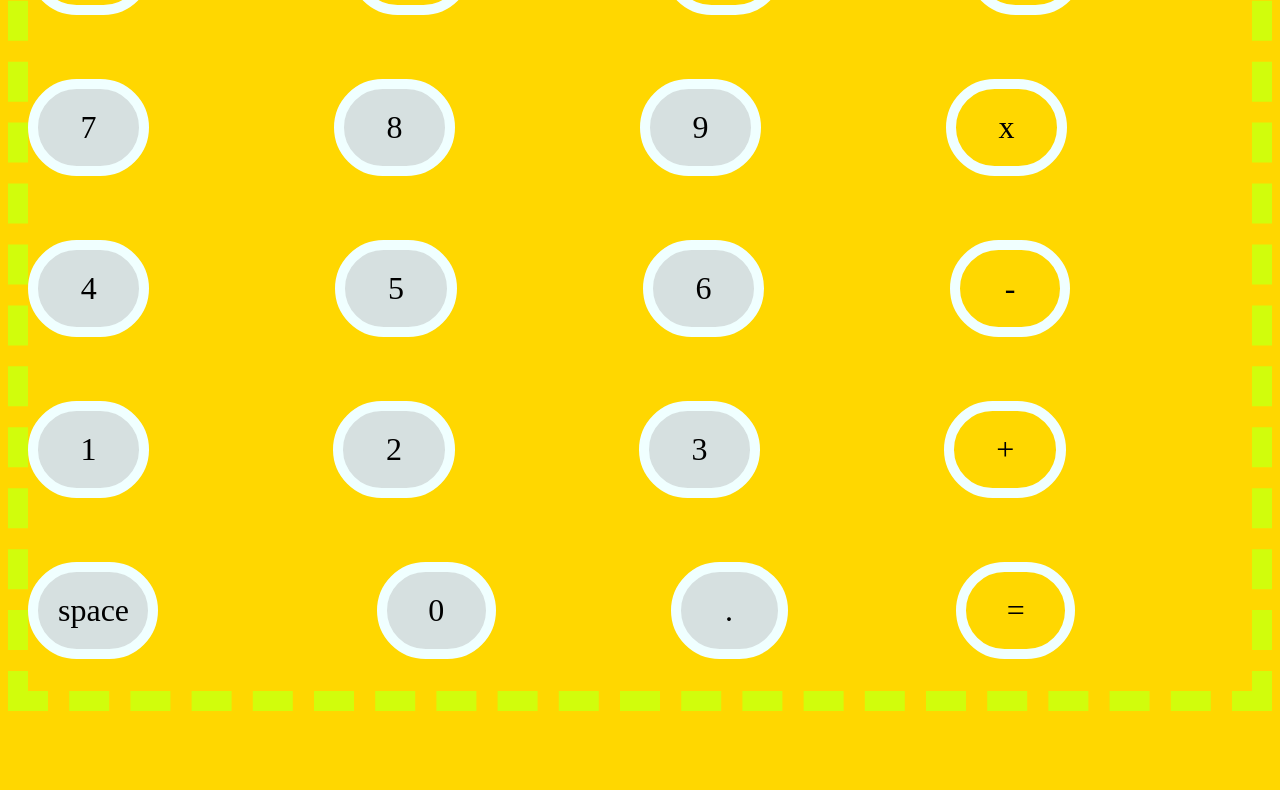
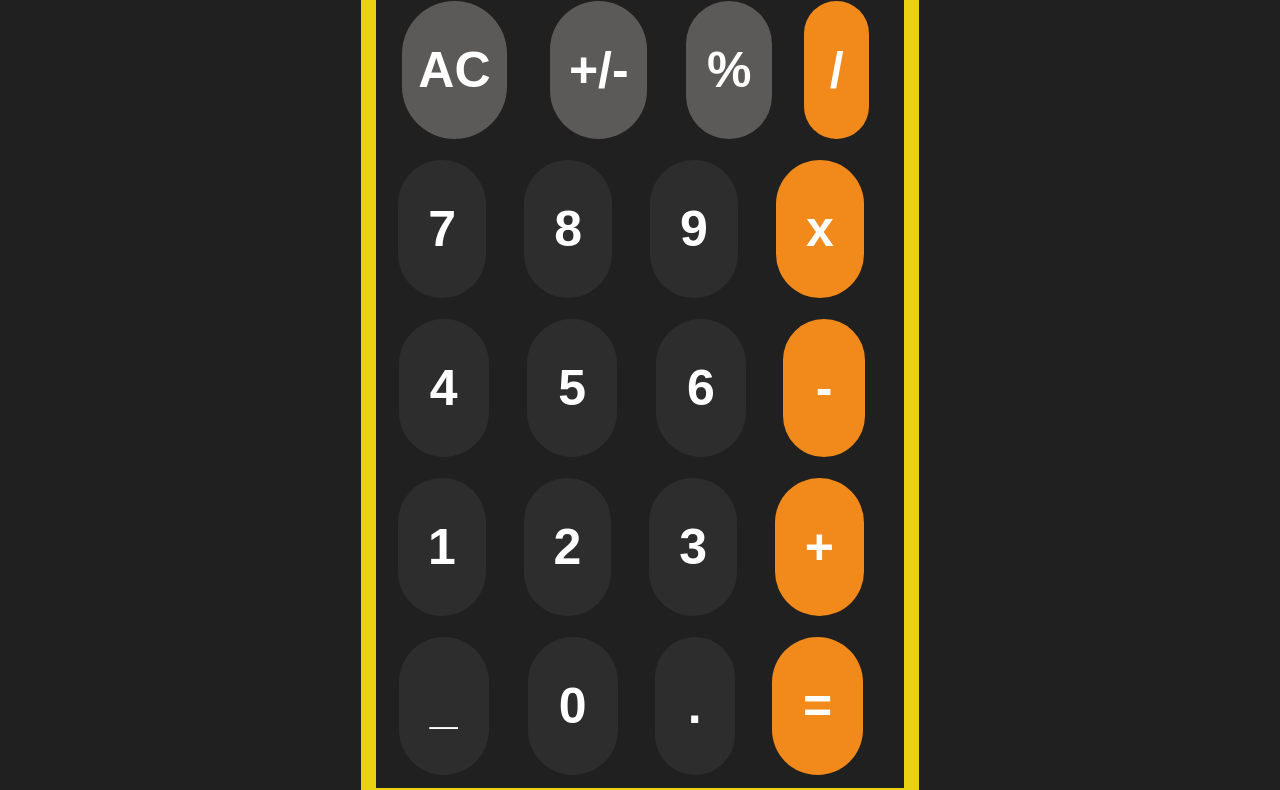
Before and after one commit to Elton0000/CSC317, a plain HTML site: page assignments/assignment-4/calculator.html in a window 1280 px wide. Shown: the part 312-1102 px from the top of the page. Before the commit the page ends 1031 px from the top, so only its background shows below. Drawn offline with Linux system fonts and the light colour scheme.

Commit message:
javascript struggles

```diff
--- a/assignments/assignment-4/calculator.html
+++ b/assignments/assignment-4/calculator.html
@@ -1,49 +1,57 @@
 <!DOCTYPE html>
-<html>
+<html lang = "en">
     <head>
+
     <Title>Calculator App</Title>
-    <meta charset = "UTC-8">
+    <meta charset = "UTF-8">
+    <meta name="viewport" content="width=device-width, initial-scale=1.0" >
+    <meta name = "description" content = "A calculator app">
+    <meta name = "keywords" content = "HTML, calculator, javascript, computing">
+    <meta name = "author" content = "Elton Nhan">
+    <script src = "calculatorJavascript.js">
+
+    </script>
     <link rel="stylesheet" href="style.css">
         </head>
+
     <body>
         <main>
-
-            <p id = "operationDisplay">Display Live Operations Here</p>
-            <p id = resultDisplay>Display Result Here</p>
+            <p id = "operationDisplay">a</p>
+            <p id = "resultDisplay">0</p>
 
         <div id = "row1">
-            <p id = "AC" class = "oneButtonFunction">AC</p>
-            <p id = "+-" class = "oneButtonFunction">+/-</p>
-            <p id = "%" class = "oneButtonFunction">%</p>
-            <p id = "divide" class = "operators">/</p>
+            <input id = "AC" class = "oneButtonFunction" type = "button" value = "AC" onclick = "hello()">
+            <input id = "+-" class = "oneButtonFunction" type = "button" value = "+/-">
+            <input id = "%" class = "oneButtonFunction" type = "button" value = "%">
+            <input id = "divide" class = "operators" type = "button" value = "/">
         </div>
 
         <div id = "row2">
-            <p id = "seven" class = "input">7</p>
-            <p id = "eight" class = "input">8</p>
-            <p id = "nine" class = "input">9</p>
-            <p id = "multiply" class = "operators">x</p>
+            <input id = "seven" class = "Input" type = "button" value = "7">
+            <input id = "eight" class = "Input" type = "button" value = "8">
+            <input id = "nine" class = "Input" type = "button" value = "9">
+            <input id = "multiply" class = "operators" type = "button" value = "x">
         </div>
 
         <div id = "row3">
-            <p id = "four" class = "input">4</p>
-            <p id = "five" class = "input">5</p>
-            <p id = "six" class = "input">6</p>
-            <p id = "subtract" class = "operators">-</p>
+            <input id = "four" class = "Input" type = "button" value = "4">
+            <input id = "five" class = "Input" type = "button" value = "5">
+            <input id = "six" class = "Input" type = "button" value = "6">
+            <input id = "subtract" class = "operators" type = "button" value = "-">
         </div>
 
         <div id = "row4">
-            <p id = "one" class = "input">1</p>
-            <p id = "two" class = "input">2</p>
-            <p id = "three" class = "input">3</p>
-            <p id = "addition" class = "operators">+</p>
+            <input id = "one" class = "Input" type = "button" value = "1">
+            <input id = "two" class = "Input" type = "button" value = "2">
+            <input id = "three" class = "Input" type = "button" value = "3">
+            <input id = "addition" class = "operators" type = "button" value = "+">
         </div>
 
         <div id = "row5">
-            <p id = "deadButton" class = "input">space</p>
-            <p id = "zero" class = "input">0</p>
-            <p id = "decimal" class = "input">.</p>
-            <p id = "equals" class = "operators">=</p>
+            <input id = "deadButton" class = "Input" type = "button" value = "_">
+            <input id = "zero" class = "Input" type = "button" value = "0">
+            <input id = "decimal" class = "Input" type = "button" value = ".">
+            <input id = "equals" class = "operators" type = "button" value = "=">
             <!--
             Returns the value of an operation done on input 2 by input 1.
 
@@ -52,13 +60,8 @@
             Pressing =operator when only a single input is fed does nothing to the current state of the program
             -->
         </div>
+        </main>
 
-        </main>
-        <script src="hello.js"></script>
-        <script>
-            document.getElementById("equals").addEventListener("click", function() {
-                document.getElementById("resultDisplay").textContent = createMessage("0");
-            });
-        </script>
         </body>
+
 </html>
--- /dev/null
+++ b/assignments/assignment-4/calculatorJavascript.js
@@ -0,0 +1,4 @@
+
+function hello() {
+    document.getElementById("resultDisplay").innerHTML = 42;
+}
--- a/assignments/assignment-4/hello.js
+++ b/assignments/assignment-4/hello.js
@@ -2,7 +2,7 @@ const greeting = "JavaScript";
 let x = 0;
 
 const createMessage = (x) => {
-    return `${x + 3}`;
+    return `${x}`;
 };
 
 console.log(createMessage(0));
--- a/assignments/assignment-4/style.css
+++ b/assignments/assignment-4/style.css
@@ -1,37 +1,75 @@
 :root {
+    --universalText: white;
+    --nonOperatorHoldColor: rgb(106, 105, 105);
+}
 
-}
 #operationDisplay {
 text-align: right;
+font-size: 56px;
+margin-right: 30px;
+margin-bottom: 1px;
 }
+
 #resultDisplay {
+font-size: 128px;
 text-align: right;
+margin-top: 1px;
+margin-bottom: 10px;
+margin-right: auto;
+margin-left: auto;
 }
+
 body {
-    background-color: gold;
-    font-size: 32px;
+    background-color: rgb(33, 32, 32);
+    color: var(--universalText);
 }
+
 main {
-    border-style: dashed;
-    border-width: 20px;
-    border-color:rgb(209, 253, 12);
+    border-style: solid;
+    border-width: 15px;
+    border-color:rgb(234, 209, 18);
+    padding: 2px 20px 2px 2px;
+    inline-size: 40%;
+    display:block;
+    margin-left: auto;
+    margin-right: auto;
 }
 main > div{
     display: grid;
     grid-template-columns: auto auto auto auto;
-    text-align: center;
+    margin: 1px 1px;
+}
+main > div > input {
+    border-radius: 100px;
+    inline-size: 70%;
+    padding: 40px 1px 40px 1px;
+    font-size: 50px;
+    margin: 10px auto;
+    color: var(--universalText);
+    font-weight: bold;
+    border-style: none;
+    transition-duration:0.33s;
+}
+
+main > div > input:hover {
+    transform: scale(1.1);
+    /* background-color: rgb(106, 105, 105); */
+    lighting-color: aqua;
+}
+
+main > div > input:active {
+    background-color:rgb(22, 99, 166);
+    }
+
+.Input {
+    background-color: rgb(45, 45, 45);
+}
+
+.operators {
+    background-color: rgb(241, 138, 27);
 
 }
-main > div > p {
-    border-radius: 100px;
-    border-color: azure;
-    border-width: 10px;
-    border-style:solid;
-    inline-size: 20%;
-    padding: 20px 20px 20px 20px;
 
-
+.oneButtonFunction {
+    background-color: rgba(201, 196, 196, 0.35)
 }
-.input {
-    background-color: rgb(214, 224, 224);
-}
```
Also changed, not shown: assignments/assignment-4/New Text Document.txt (deleted), 1 other file.
